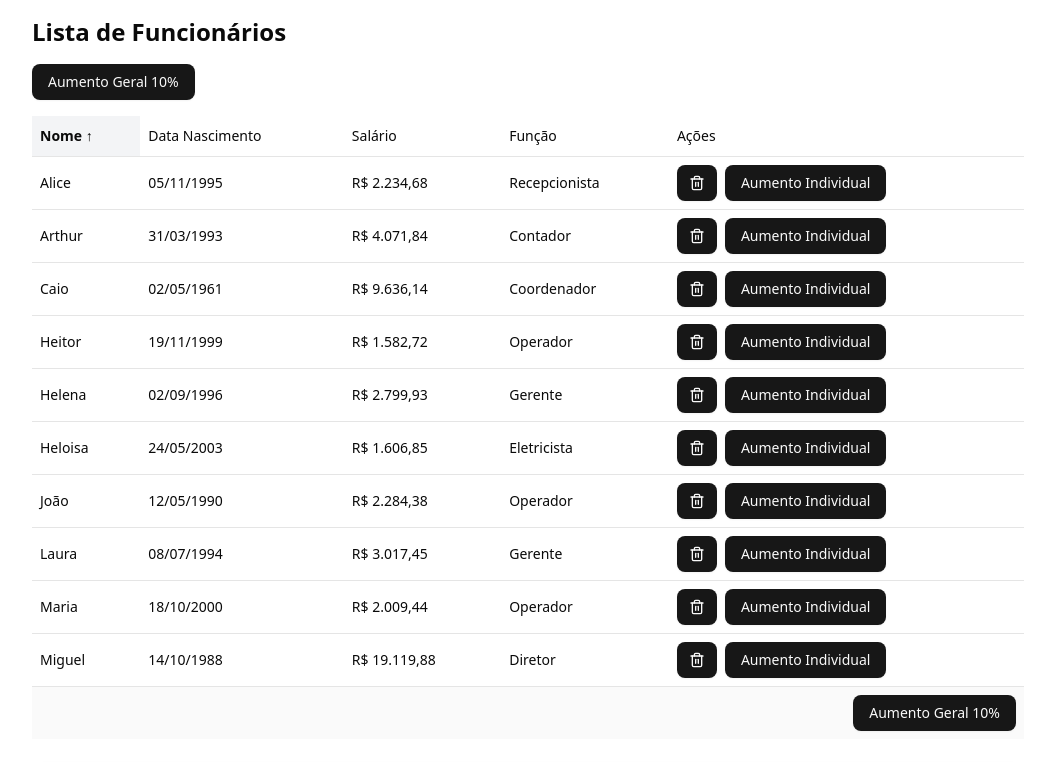
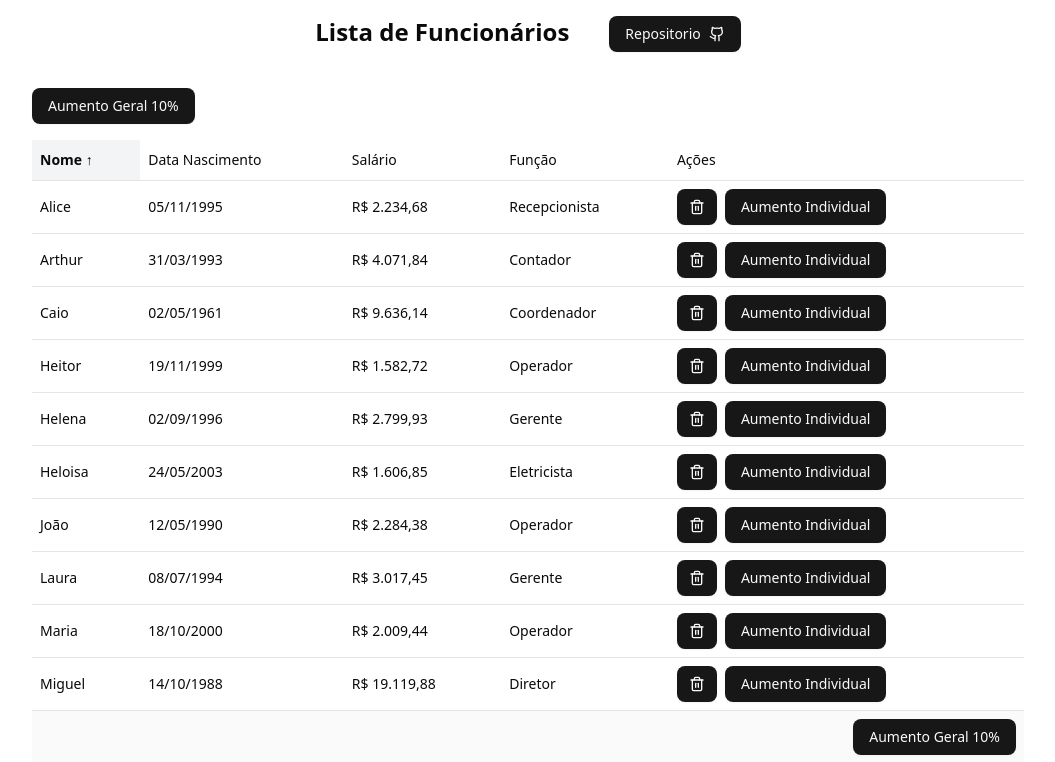
Before and after one commit to TalysonCruz/my-teste, a Next.js app: page / in a window 1280 px wide. Shown: the top 762 px of the page, without its empty margins (112-1167 px from the left). Built offline with nearby package versions, Linux system fonts and the light colour scheme.

Commit message:
Update page.tsx

```diff
--- a/src/app/page.tsx
+++ b/src/app/page.tsx
@@ -10,7 +10,7 @@ import {
   TableCell,
   TableFooter,
 } from "@/components/ui/table";
-import { Trash2 } from "lucide-react";
+import { Github, Trash2 } from "lucide-react";
 
 type Funcionario = {
   id: number;
@@ -153,11 +153,18 @@ export default function Home() {
 
   return (
     <section className="max-w-5xl mx-auto p-4 space-y-6">
-      <h1 className="text-2xl font-bold mb-4">Lista de Funcionários</h1>
+      <div className=" flex gap-10 justify-center">
+        <h1 className="text-2xl font-bold mb-4">Lista de Funcionários</h1>
+        <Button>
+          Repositorio
+          <a href="">
+            <Github />
+          </a>
+        </Button>
+      </div>
       <div className="flex gap-2 mb-4">
         <Button onClick={aumentarSalario}>Aumento Geral 10%</Button>
       </div>
-
       <Table>
         <TableHeader>
           <TableRow>
```
